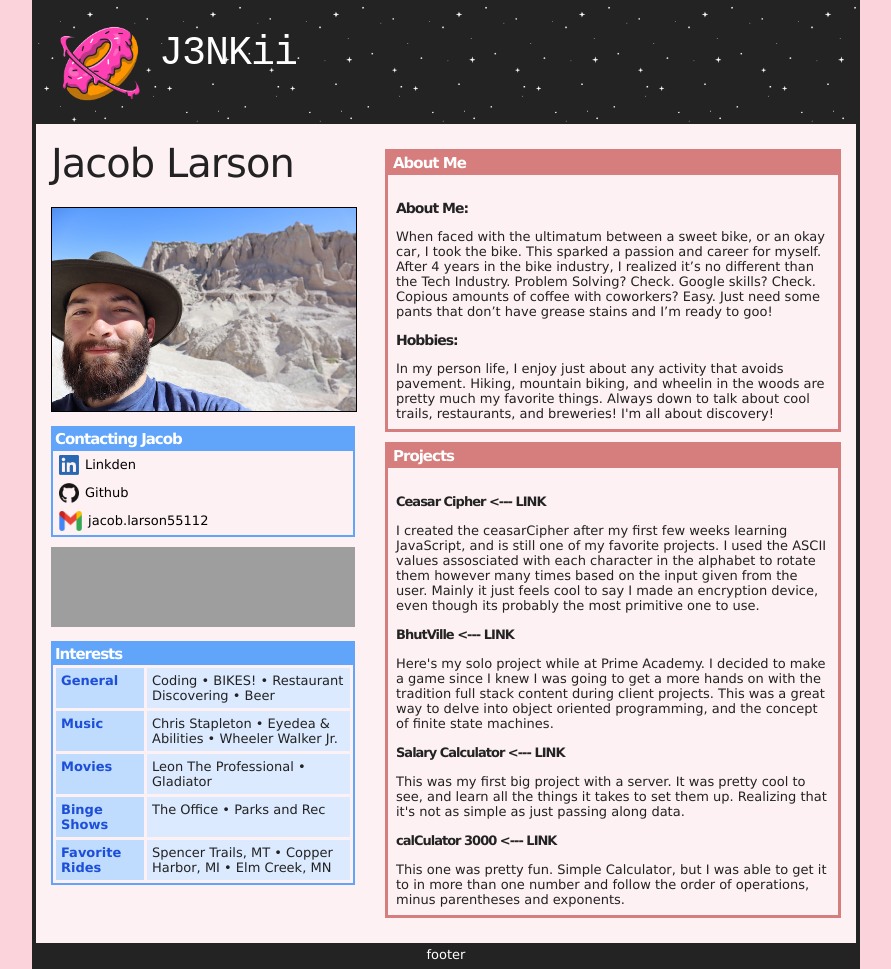
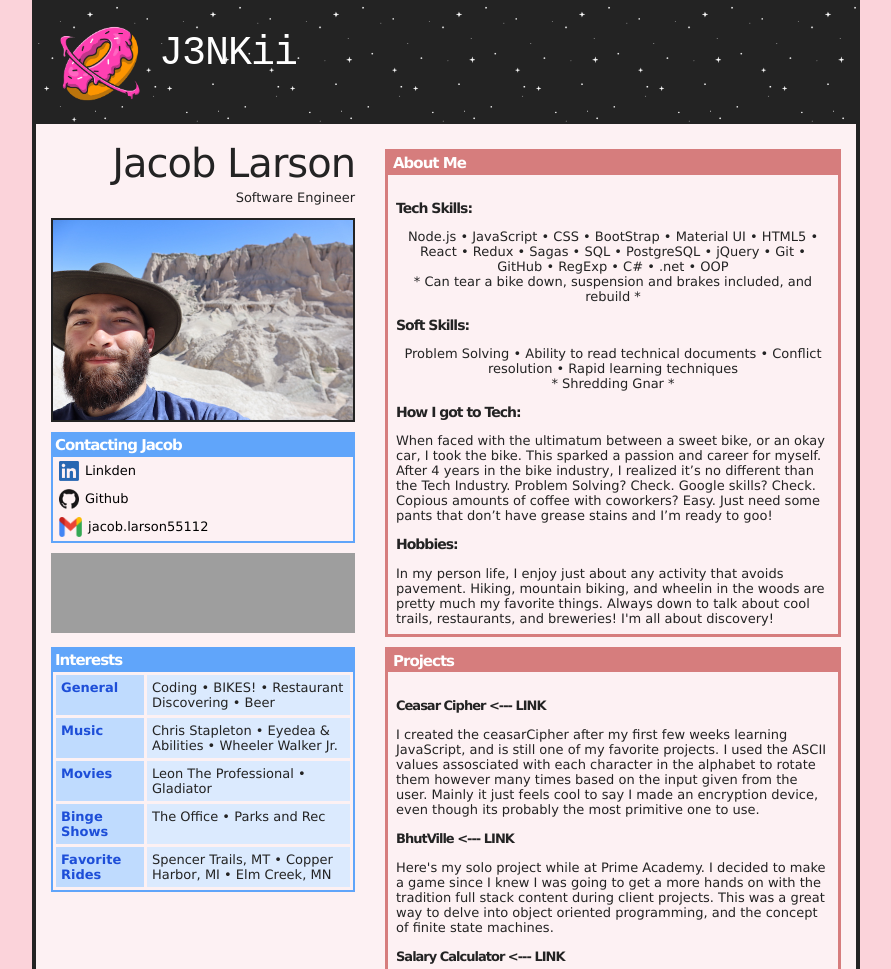
Before and after one commit to j3nkii/oldjank, a plain HTML site: page index.html in a window 1280 px wide. Shown: the top 969 px of the page, without its empty margins (194-1085 px from the left). Drawn offline with Linux system fonts and the light colour scheme; grey boxes are pictures that could not be loaded.

Commit message:
fixed pic, added content

```diff
--- a/css/skeleton.css
+++ b/css/skeleton.css
@@ -40,7 +40,7 @@ body {
   font-size: 1.5em; /* currently ems cause chrome bug misinterpreting rems on body element */
   font-weight: 400;
   font-family: verdana, arial, sans-serif, helvetica;
-  color: #222; }
+  color: #232323; }
 
 
 /* Typography
--- a/css/stylesheet.css
+++ b/css/stylesheet.css
@@ -20,7 +20,6 @@ body{
     display: flex;
     flex-direction: row;
     background-color: rgba(255, 255, 255, 0.685);
-
 }
 #left{
     width: 40%;
@@ -34,11 +33,19 @@ body{
 }
 
 /* BY ID *********************/
+#nameTitle,
+#nameTitle h1{
+    text-align: right;
+    margin-bottom: 3px;
+}
+#profilePicContainer {
+    border: 2px solid #232323; }
 #profilePic {
     height: auto;
-    width: 100%;
-    border: 1px solid black;
+    max-width: 100%;
+    display: block; /* removes odd whitespace beneath photo */
 }
+
 #logo {
     height: auto;
     width: 15%; }
@@ -71,7 +78,9 @@ body{
     color: white;
     padding: 2px;
 }
-
+.skillsList{
+    text-align: center;
+}
 .secondaryContainer{
     margin-top: 1rem;
     margin-bottom: 1rem;
--- a/index.html
+++ b/index.html
@@ -24,9 +24,13 @@
     <div class="content">
 
         <div class = "container" id="left">
+            <div id="nameTitle">
                 <h1>Jacob Larson</h1>
-
-                <img id="profilePic" src="./assets/profilePic.JPG" >
+                <p>Software Engineer</p>
+            </div>
+                <div id="profilePicContainer">
+                    <img id="profilePic" src="./assets/profilePic.JPG" />
+                </div>
                 <div class="primaryContainer">
                     <div class="primaryHeader">
                         <h2>Contacting Jacob</h2>
@@ -94,19 +98,38 @@
                         </h2>
                     </div>
                     <div class="secondaryBody">
-                        <h3>About Me:</h3>
+                        <h3>Tech Skills:</h3>
+                        <p class="skillsList">
+                            Node.js • JavaScript • CSS • BootStrap • Material UI • HTML5 • React • Redux
+                            • Sagas • SQL • PostgreSQL • jQuery • Git • GitHub • RegExp • C# • .net • OOP
+                            <br>
+                            * Can tear a bike down, suspension and brakes included, and rebuild *
+
+                        </p>
+
+                        <h3>Soft Skills:</h3>
+                        <p class="skillsList">
+                            Problem Solving • Ability to read technical documents
+                            • Conflict resolution • Rapid learning techniques
+                            <br>
+                            * Shredding Gnar *
+                        </p>
+
+                        <h3>How I got to Tech:</h3>
                         <p>
                             When faced with the ultimatum between a sweet bike, or an okay car, I took the bike.
                             This sparked a passion and career for myself. After 4 years in the bike industry, I realized it’s no different than the Tech Industry.
                             Problem Solving? Check. Google skills? Check. Copious amounts of coffee with coworkers? Easy.
                             Just need some pants that don’t have grease stains and I’m ready to goo!
                         </p>
+
                         <h3>Hobbies:</h3>
                         <p>
                             In my person life, I enjoy just about any activity that avoids pavement.
                             Hiking, mountain biking, and wheelin in the woods are pretty much my favorite things.
                             Always down to talk about cool trails, restaurants, and breweries! I'm all about discovery!
                         </p>
+
                     </div>
                 </div>
                 <div class="secondaryContainer">
```
